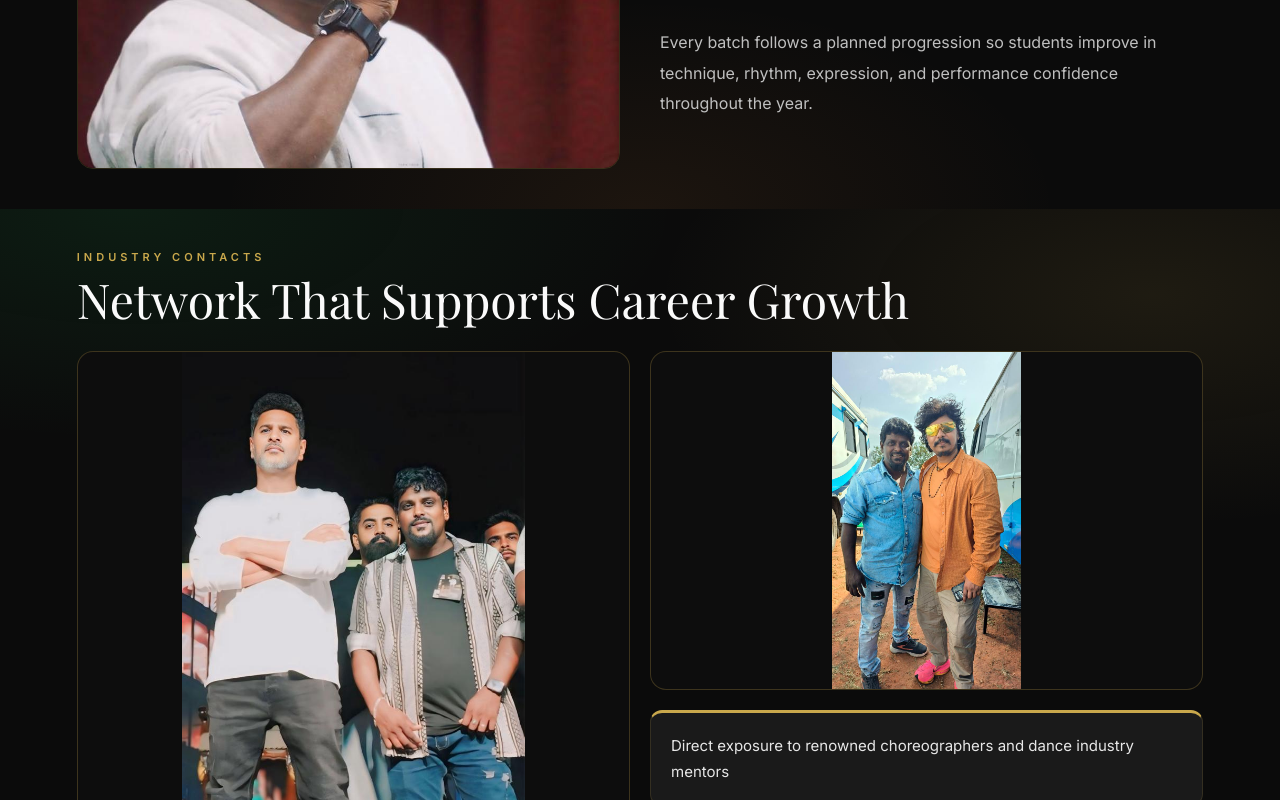
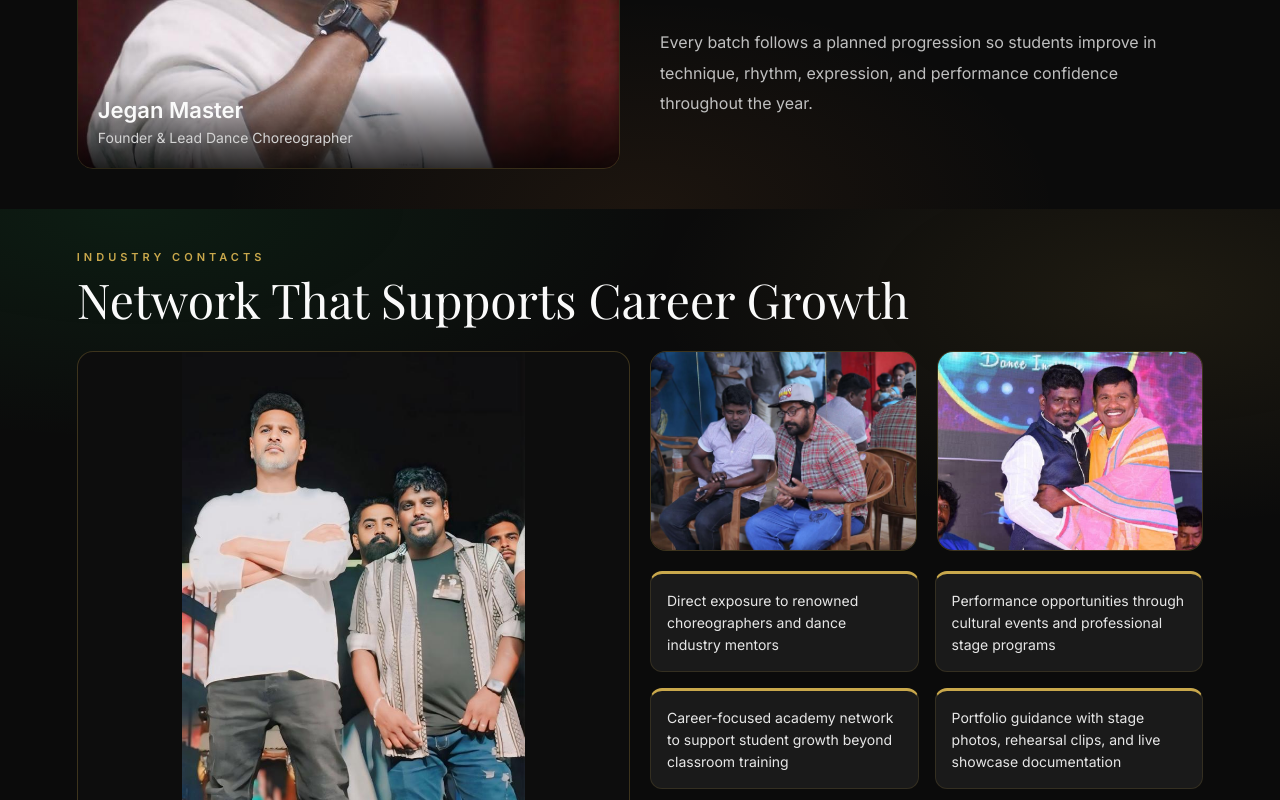
Before and after one commit to esakki2609/step-up-dance, a Next.js app: page / in a window 1280 px wide. Shown: the part 1100-1900 px from the top of the page. Built offline with nearby package versions, Linux system fonts and the light colour scheme; a web font is replaced by a local one.

Commit message:
feat: update layout metadata with icons and Open Graph data, enhance homepage with founder details, and update contact information

```diff
--- a/app/layout.tsx
+++ b/app/layout.tsx
@@ -5,10 +5,29 @@ export const metadata: Metadata = {
   title: 'Step Up Dance Academy | Best Dance Classes for Kids & Adults',
   description: 'Professional dance training for children and adults. Trendy, Bollywood, Hip-Hop, Contemporary, and Commercial Dance. Award-winning academy with 1000+ students.',
   keywords: ['dance academy','dance classes for kids','dance classes for adults','Bollywood dance','trendy dance','commercial dance','hip hop dance','contemporary dance','dance school near me','Step Up Dance Academy'],
+  icons: {
+    icon: '/images/logo/step-up-dance-logo.jpeg',
+    shortcut: '/images/logo/step-up-dance-logo.jpeg',
+    apple: '/images/logo/step-up-dance-logo.jpeg',
+  },
   openGraph: {
     title: 'Step Up Dance Academy | Train. Perform. Shine.',
     description: 'Award-winning dance training for children and adults.',
     type: 'website',
+    images: [
+      {
+        url: '/images/logo/step-up-dance-logo.jpeg',
+        width: 512,
+        height: 512,
+        alt: 'Step Up Dance Academy Logo',
+      },
+    ],
+  },
+  twitter: {
+    card: 'summary',
+    title: 'Step Up Dance Academy | Train. Perform. Shine.',
+    description: 'Award-winning dance training for children and adults.',
+    images: ['/images/logo/step-up-dance-logo.jpeg'],
   },
   robots: 'index, follow',
 }
--- a/app/page.tsx
+++ b/app/page.tsx
@@ -150,6 +150,10 @@ export default function Home() {
               fill
               className="object-cover"
             />
+            <div className="absolute inset-x-0 bottom-0 p-4 md:p-5 bg-gradient-to-t from-black/80 to-transparent">
+              <p className="text-[#FAFAFA] text-[18px] md:text-[22px] font-semibold">Jegan Master</p>
+              <p className="text-[#d4d4d4] text-[12px] md:text-[14px]">Founder & Lead Dance Choreographer</p>
+            </div>
           </div>
           <div>
             <div className="section-label">Dance Master & Academy Intro</div>
@@ -168,7 +172,7 @@ export default function Home() {
         <div className="max-w-[1300px] mx-auto">
           <div className="section-label">Industry Contacts</div>
           <h2 className="text-3xl md:text-5xl mb-7">Network That Supports Career Growth</h2>
-          <div className="grid grid-cols-1 lg:grid-cols-2 gap-5">
+          <div className="grid grid-cols-1 lg:grid-cols-2 gap-5 items-start">
             <div className="relative min-h-[420px] md:min-h-[560px] lg:min-h-[680px] rounded-2xl overflow-hidden border border-[#c9a84c40] interactive-lift bg-[#0d0d0d]">
               <Image
                 src="/images/celebrities/with prabhu deva.jpeg"
@@ -183,24 +187,37 @@ export default function Home() {
               </div>
             </div>
 
-            <div className="grid grid-rows-[1fr_auto] gap-5">
-              <div className="relative min-h-[260px] md:min-h-[330px] rounded-2xl overflow-hidden border border-[#c9a84c40] interactive-lift bg-[#0d0d0d]">
-                <Image
-                  src="/images/celebrities/with celebrity two.jpeg"
-                  alt="Step Up Dance Academy celebrity industry network"
-                  fill
-                  sizes="(max-width: 1024px) 100vw, 50vw"
-                  className="object-contain object-top"
-                />
+            <div className="flex flex-col gap-5 lg:h-[680px]">
+              <div className="grid grid-cols-1 sm:grid-cols-2 gap-5">
+                <div className="relative aspect-[4/3] rounded-2xl overflow-hidden border border-[#c9a84c40] interactive-lift bg-[#0d0d0d]">
+                  <Image
+                    src="/images/celebrities/with celebrity five.jpeg"
+                    alt="Step Up Dance Academy with celebrity five"
+                    fill
+                    sizes="(max-width: 1024px) 100vw, 24vw"
+                    className="object-cover object-top"
+                  />
+                </div>
+                <div className="relative aspect-[4/3] rounded-2xl overflow-hidden border border-[#c9a84c40] interactive-lift bg-[#0d0d0d]">
+                  <Image
+                    src="/images/celebrities/with celebrity six.jpeg"
+                    alt="Step Up Dance Academy with celebrity six"
+                    fill
+                    sizes="(max-width: 1024px) 100vw, 24vw"
+                    className="object-cover object-top"
+                  />
+                </div>
               </div>
-              <div className="grid grid-cols-1 gap-4">
+              <div className="grid grid-cols-1 md:grid-cols-2 gap-4 auto-rows-fr">
                 {[
                   'Direct exposure to renowned choreographers and dance industry mentors',
                   'Performance opportunities through cultural events and professional stage programs',
                   'Career-focused academy network to support student growth beyond classroom training',
+                  'Portfolio guidance with stage photos, rehearsal clips, and live showcase documentation',
+                  'Mentorship support for dance auditions, media projects, and advanced choreography careers',
                 ].map((item) => (
-                  <div key={item} className="gold-card !p-5 interactive-lift">
-                    <p className="text-[#e7e7e7] text-[15px] leading-[1.75]">{item}</p>
+                  <div key={item} className="gold-card !p-4 min-h-[82px] h-full flex items-center interactive-lift">
+                    <p className="text-[#e7e7e7] text-[14px] leading-[1.55]">{item}</p>
                   </div>
                 ))}
               </div>
@@ -297,11 +314,11 @@ export default function Home() {
             <p className="text-[#c8c8c8] leading-[1.9] mb-6">
               KSP Complex, Opposite Thiyagaraja Nagar, Opposite E B Office, Sivanthi Patti Road, Sivanthipatti, Tirunelveli-627011, Tamil Nadu
             </p>
-            <p className="text-[#e5e5e5] mb-2">Phone: +91 6383788537</p>
+            <p className="text-[#e5e5e5] mb-2">Phone: +91 99521 62600</p>
             <p className="text-[#e5e5e5] mb-3">Email: info@stepupdanceacademy.com</p>
             <p className="text-[#25D366] font-medium mb-8">WhatsApp us directly for admissions and class timings.</p>
             <a
-              href="https://wa.me/916383788537"
+              href="https://wa.me/919952162600"
               target="_blank"
               rel="noopener noreferrer"
               className="btn-gold active:scale-95"
--- a/components/CallToAction.tsx
+++ b/components/CallToAction.tsx
@@ -34,13 +34,13 @@ export default function CallToAction() {
               Sivanthipatti, Tirunelveli-627011, Tamil Nadu
             </p>
             <p className="text-[#C9A84C] text-[18px] font-bold tracking-[1px] mb-2">
-              📞 +91 6383788537
+              📞 +91 99521 62600
             </p>
           </div>
 
           <div className="flex justify-center w-full">
             <a
-              href="https://wa.me/916383788537"
+              href="https://wa.me/919952162600"
               target="_blank"
               rel="noopener noreferrer"
               className="w-full md:w-auto flex items-center justify-center gap-3 bg-[#25D366] text-[#FAFAFA] font-bold py-[16px] px-[40px] rounded-[50px] text-[15px] tracking-[1px] uppercase transition-all hover:opacity-85 hover:scale-[1.03] shadow-[0_0_20px_rgba(37,211,102,0.2)]"
--- a/components/ContactWhatsAppForm.tsx
+++ b/components/ContactWhatsAppForm.tsx
@@ -2,7 +2,7 @@
 
 import { FormEvent, useState } from 'react'
 
-const WHATSAPP_NUMBER = '916383788537'
+const WHATSAPP_NUMBER = '919952162600'
 
 export default function ContactWhatsAppForm() {
   const [name, setName] = useState('')
--- a/components/Footer.tsx
+++ b/components/Footer.tsx
@@ -86,14 +86,14 @@ export default function Footer() {
             </li>
             <li className="flex gap-3 text-[#888] text-[14px] leading-[1.6]">
               <span className="text-[#C9A84C]">📞</span>
-              <span>+91 6383788537</span>
+              <span>+91 99521 62600</span>
             </li>
             <li className="flex gap-3 text-[#888] text-[14px] leading-[1.6]">
               <span className="text-[#C9A84C]">📧</span>
               <span>info@stepupdanceacademy.com</span>
             </li>
             <li>
-              <a href="https://wa.me/916383788537" target="_blank" rel="noopener noreferrer" className="text-[#25D366] text-[14px] font-medium hover:underline flex items-center gap-2 mt-2">
+              <a href="https://wa.me/919952162600" target="_blank" rel="noopener noreferrer" className="text-[#25D366] text-[14px] font-medium hover:underline flex items-center gap-2 mt-2">
                 WhatsApp Us
               </a>
             </li>
```
